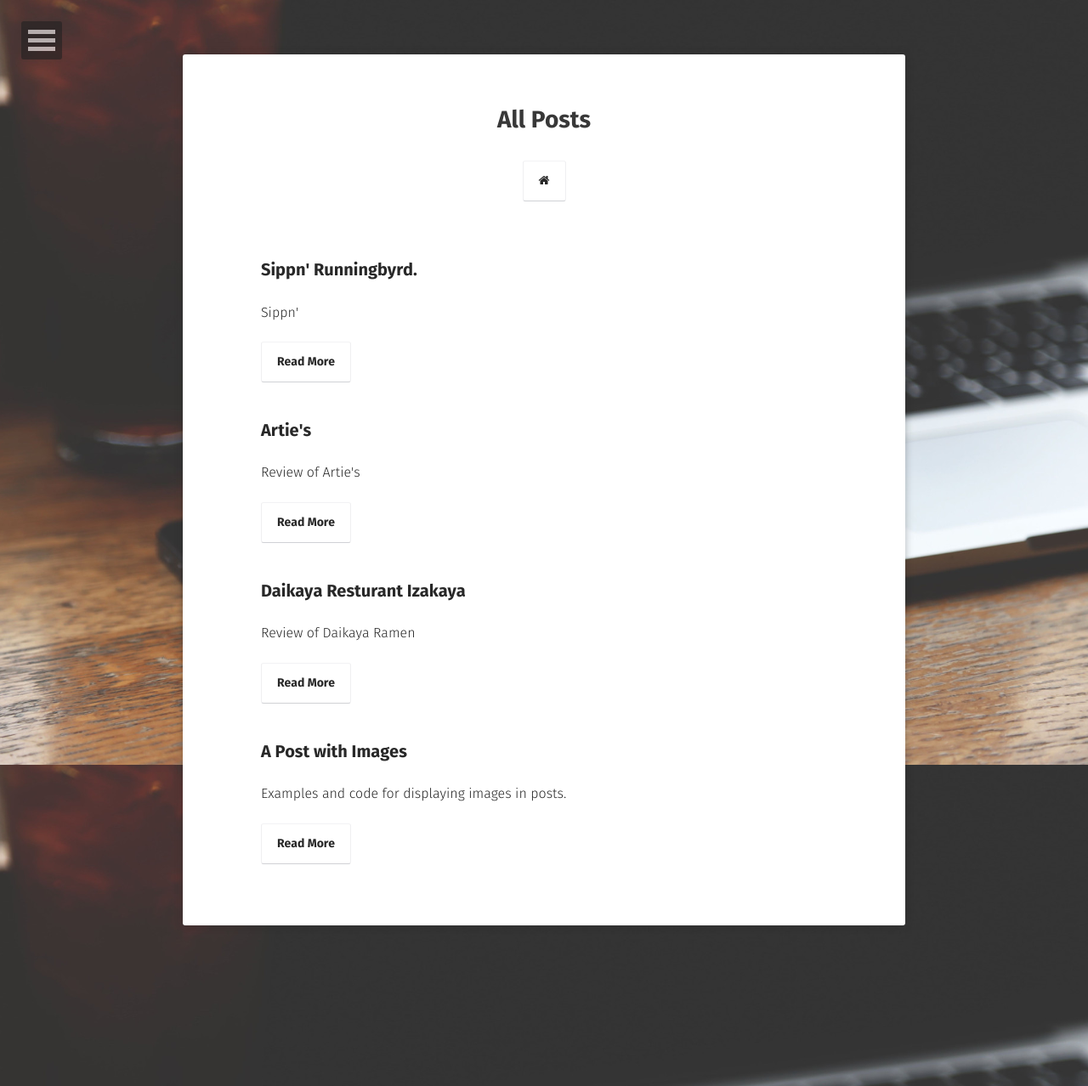
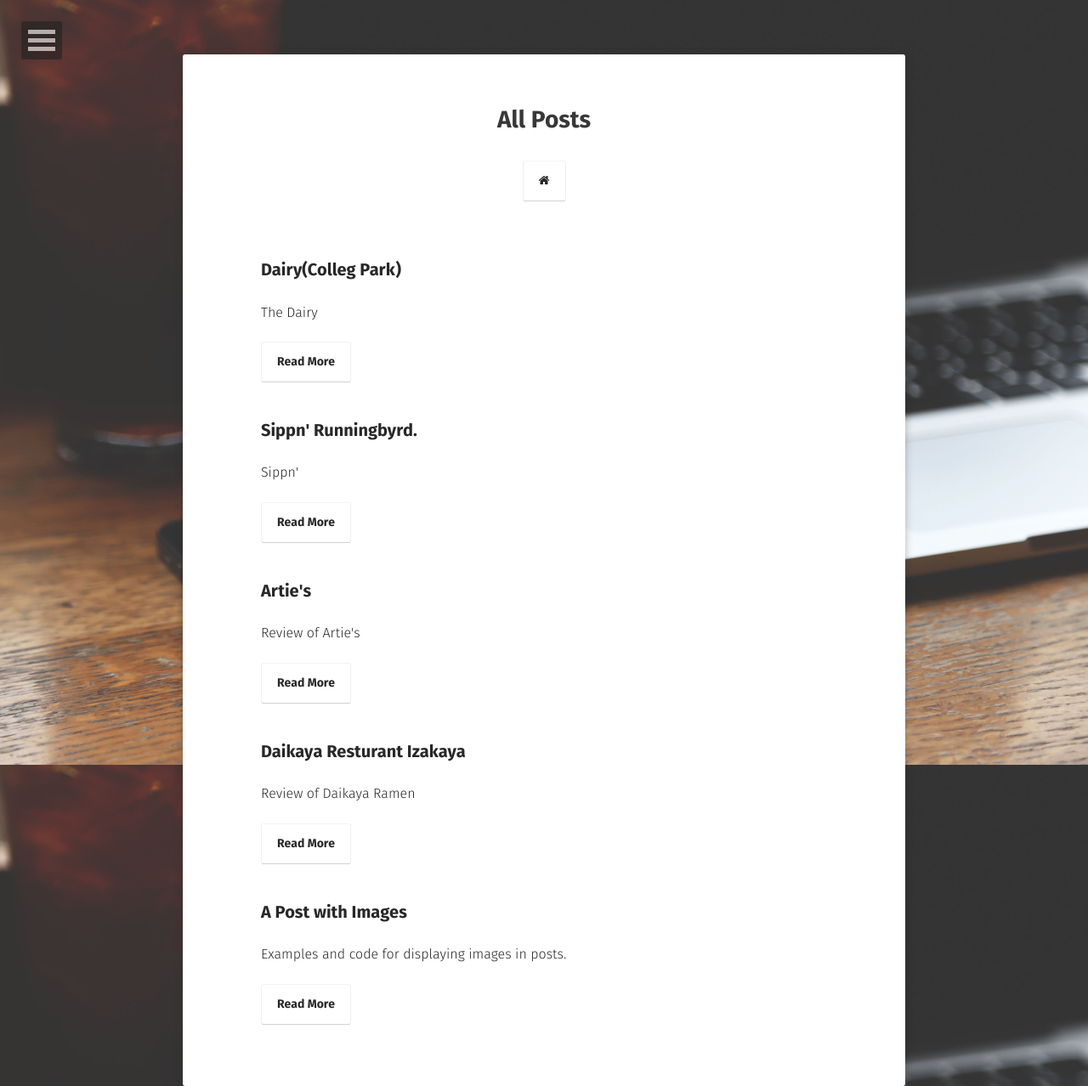
Before and after one commit to MCMXCIII/mcmxciii.github.io, a Jekyll site: the page built from posts/index.md, in a window 1280 px wide. Shown: the whole page at 85% size. Built offline with Jekyll 4.4.1, drawn with Linux system fonts in a browser that asks for light colours; some web fonts are replaced.

Commit message:
Update 2019-01-27-The Dairy.md

```diff
--- a/_posts/2019-01-27-The Dairy.md
+++ b/_posts/2019-01-27-The Dairy.md
@@ -1,5 +1,10 @@
 ---
-published: false
+layout: post
+title: Dairy(Colleg Park)
+date: 2019-01-26
+excerpt: "The Dairy"
+tags: [Resturants,Food]
+comments: true
 ---
 ## The Dairy
 
```
